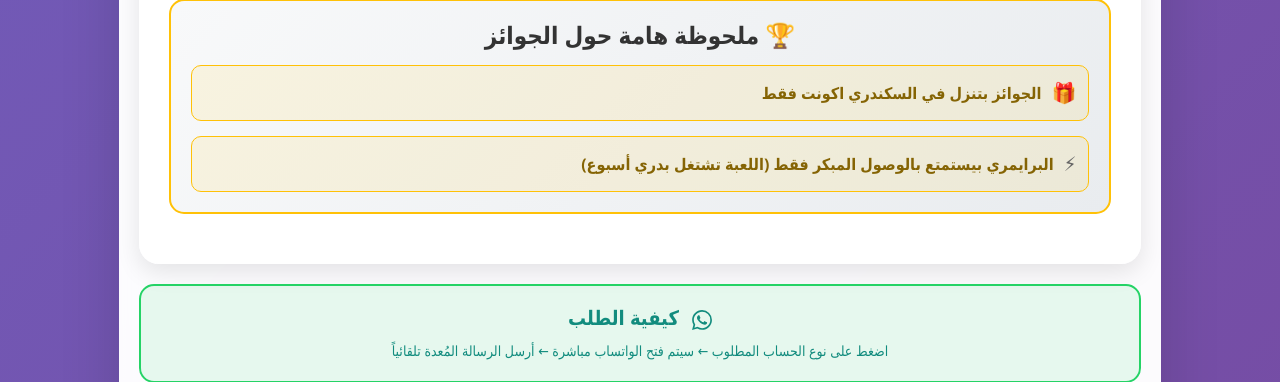
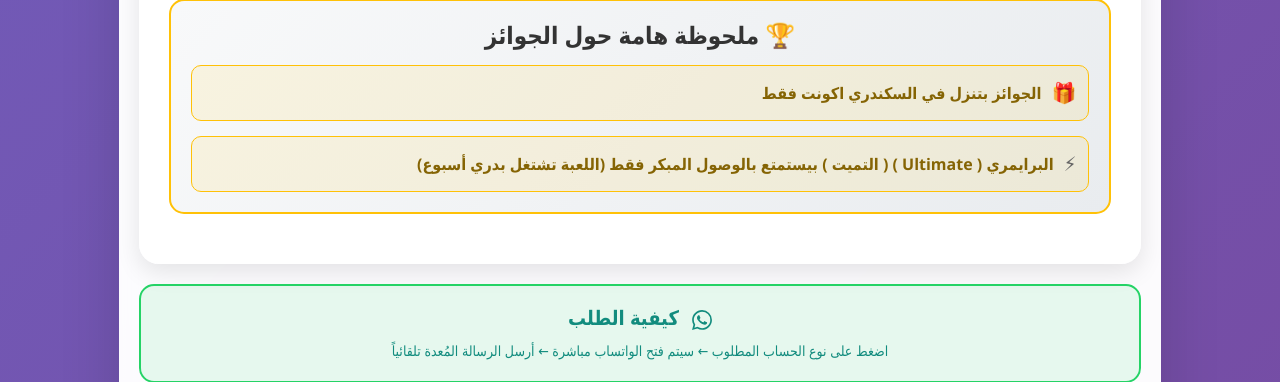
Before and after one commit to senioraaa/senioraaa, a Flask app: page / in a window 1280 px wide. Shown: the part 5412-5794 px from the top of the page. Run offline with Flask 3, Linux system fonts and the light colour scheme.

Commit message:
Update index.html

```diff
--- a/templates/index.html
+++ b/templates/index.html
@@ -1164,7 +1164,7 @@
                                         </div>
                                         <div class="reward-item">
                                             <span class="icon">⚡</span>
-                                            <span>البرايمري بيستمتع بالوصول المبكر فقط (اللعبة تشتغل بدري أسبوع)</span>
+                                            <span>البرايمري ( Ultimate ) ( التميت ) بيستمتع بالوصول المبكر فقط (اللعبة تشتغل بدري أسبوع)</span>
                                         </div>
                                     </div>
                                 </div>
```
